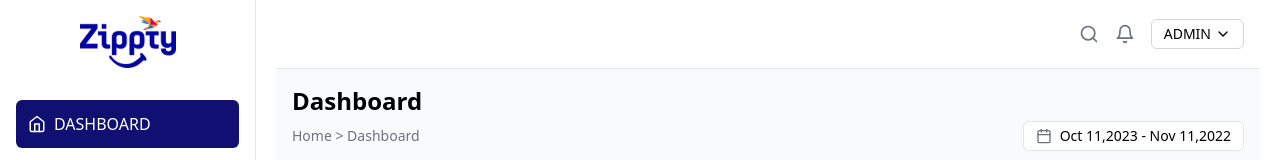
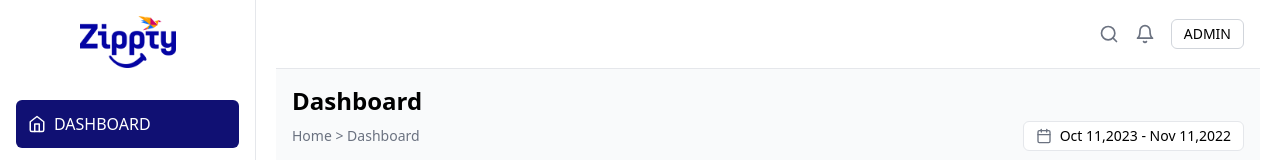
Before and after one commit to remeessalam/zippty, a React (Create React App) app: page /admin in a window 1280 px wide. Shown: the top 160 px of the page. Built offline with nearby package versions, Linux system fonts and the light colour scheme.

Commit message:
completed all page

```diff
--- a/src/Admin/AdminLayout/AdminHeader.jsx
+++ b/src/Admin/AdminLayout/AdminHeader.jsx
@@ -1,28 +1,69 @@
-import React from "react";
+import React, { useState } from "react";
 import { Bell, ChevronDown, Search } from "react-feather";
+import { FiHome, FiPackage, FiClipboard } from "react-icons/fi";
 import logo from "../../assets/images/logo/logo.png";
 
+const links = [
+  { path: "/admin", label: "DASHBOARD", icon: <FiHome size={18} /> },
+  {
+    path: "/admin/all-products",
+    label: "ALL PRODUCTS",
+    icon: <FiPackage size={20} />,
+  },
+  {
+    path: "/admin/order-list",
+    label: "ORDER LIST",
+    icon: <FiClipboard size={20} />,
+  },
+];
+
 const AdminHeader = () => {
+  const [isOpen, setIsOpen] = useState(false);
+
+  const togglePopover = () => {
+    setIsOpen(!isOpen);
+  };
+
   return (
     <div>
-      {" "}
       <header className="bg-white border-b border-gray-200 flex items-center justify-between p-4">
         <div className="md:hidden">
           <div className="text-2xl font-bold p-4 mx-auto w-fit">
             <img src={logo} alt="logo" className="w-[4.5rem] sm:w-[6rem]" />
           </div>
         </div>
-        <div className="flex items-center ml-auto">
+        <div className="flex items-center ml-auto relative">
           <button className="p-2 text-gray-500 focus:outline-none">
             <Search size={20} />
           </button>
           <button className="p-2 text-gray-500 focus:outline-none">
             <Bell size={20} />
           </button>
-          <button className="ml-2 flex items-center px-3 py-1 border border-gray-300 rounded-md text-sm">
+          <div className="ml-2 hidden md:flex items-center px-3 py-1 border border-gray-300 rounded-md text-sm focus:outline-none">
+            ADMIN
+          </div>
+          <button
+            className="ml-2 flex md:hidden items-center px-3 py-1 border border-gray-300 rounded-md text-sm focus:outline-none"
+            onClick={togglePopover}
+          >
             <span>ADMIN</span>
             <ChevronDown size={16} className="ml-1" />
           </button>
+
+          {isOpen && (
+            <div className="absolute right-0 mt-[10rem] w-48 bg-white border border-gray-200 rounded-lg shadow-lg z-10">
+              {links.map((link, index) => (
+                <a
+                  key={index}
+                  href={link.path}
+                  className="flex items-center px-4 py-2 hover:bg-gray-100 text-gray-700"
+                >
+                  {link.icon}
+                  <span className="ml-2">{link.label}</span>
+                </a>
+              ))}
+            </div>
+          )}
         </div>
       </header>
     </div>
```
